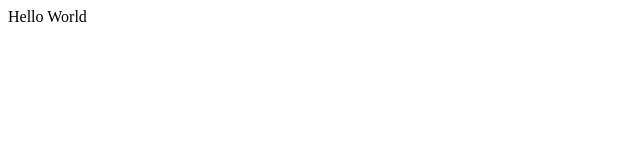
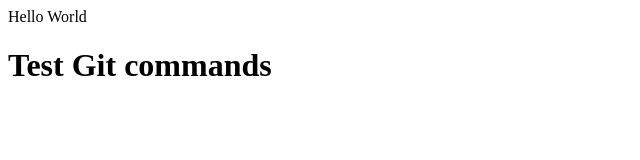
Before and after one commit to ts-TeeshaSinghal/GitDemo, a plain HTML site: page index.html in a window 1280 px wide. Shown: the whole page, without its empty margins (0-640 px from the left). Drawn offline with Linux system fonts and the light colour scheme.

Commit message:
heading is added.

```diff
--- a/index.html
+++ b/index.html
@@ -7,5 +7,6 @@
   </head>
   <body>
     Hello World
+    <h1>Test Git commands</h1>
   </body>
 </html>
```
